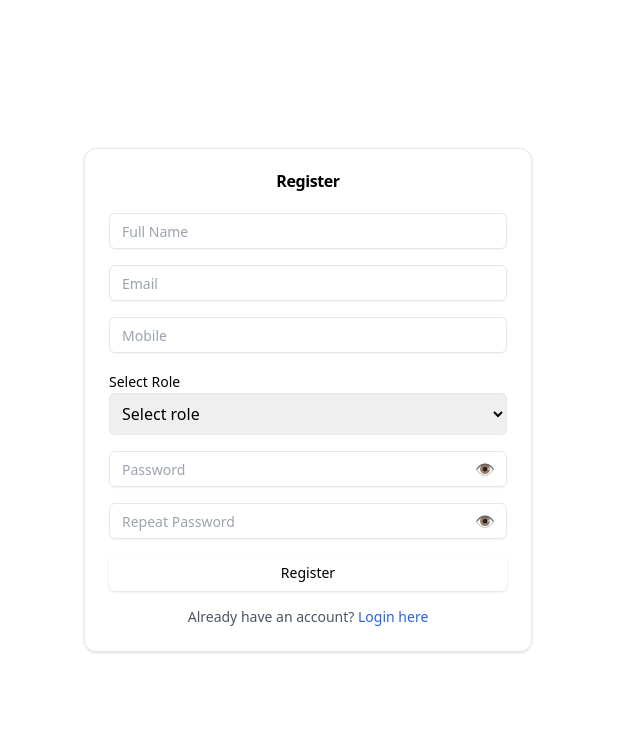
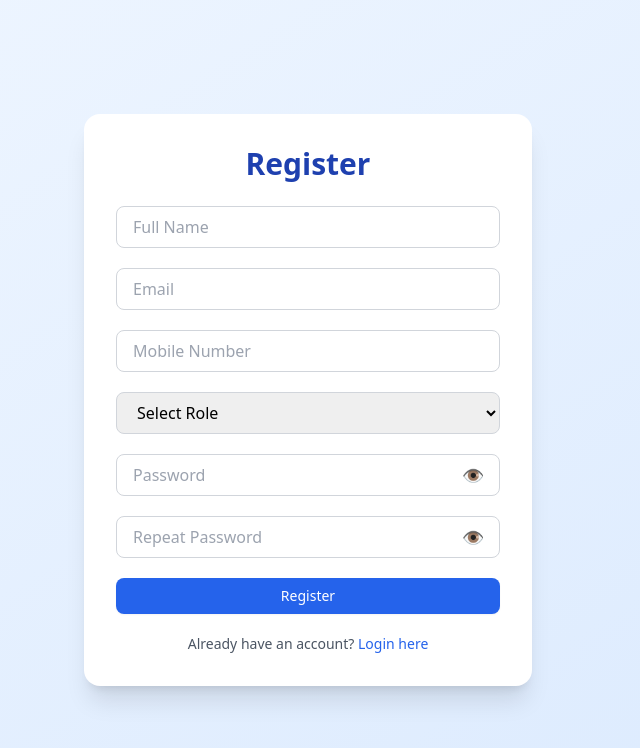
Before and after one commit to Shaikhmohamm/nayaab, a Next.js app: page /register in a window 1280 px wide. Shown: the top 748 px of the page, without its empty margins (332-972 px from the left). Built offline with nearby package versions, Linux system fonts and the light colour scheme.

Commit message:
changes in login/register page

```diff
--- a/src/app/admin/page.jsx
+++ b/src/app/admin/page.jsx
@@ -19,13 +19,11 @@ const AdminPage = () => {
         const userData = res.data.user;
 
         if (!userData || !userData.isAdmin) {
-          // 👉 redirect to /access-denied if not admin
           router.push("/access-denied?reason=not-authorized");
         } else {
           setUser(userData);
         }
       } catch (error) {
-        // 👉 redirect if API call fails (unauthorized or error)
         router.push("/access-denied?reason=session-expired");
       } finally {
         setLoading(false);
@@ -37,8 +35,10 @@ const AdminPage = () => {
 
   if (loading) {
     return (
-      <div className="min-h-screen flex justify-center items-center">
-        <p className="text-lg font-semibold">Checking credentials...</p>
+      <div className="min-h-screen flex items-center justify-center px-4">
+        <p className="text-base sm:text-lg font-semibold text-center">
+          Checking credentials...
+        </p>
       </div>
     );
   }
@@ -46,8 +46,13 @@ const AdminPage = () => {
   return (
     <div className="min-h-screen bg-gray-100">
       <AdminNav />
-      <div className="flex justify-center items-center min-h-screen">
-        <h2 className="text-2xl font-bold">Welcome to Admin Dashboard</h2>
+      <div className="flex flex-col items-center justify-center px-4 py-10 sm:py-20">
+        <h2 className="text-xl sm:text-3xl font-bold text-center text-gray-800">
+          Welcome to Admin Dashboard
+        </h2>
+        <p className="mt-2 text-center text-sm sm:text-base text-gray-600">
+          You are logged in as: <span className="font-medium">{user?.email}</span>
+        </p>
       </div>
     </div>
   );
--- a/src/app/register/page.jsx
+++ b/src/app/register/page.jsx
@@ -5,15 +5,12 @@ import { Formik, Form, Field, ErrorMessage } from "formik";
 import * as Yup from "yup";
 import axios from "axios";
 import toast, { Toaster } from "react-hot-toast";
-import { Card, CardContent, CardHeader, CardTitle } from "@/components/ui/card";
-import { Input } from "@/components/ui/input";
-import { Button } from "@/components/ui/button";
-import { Label } from "@/components/ui/label";
-import { Select, SelectItem } from "@/components/ui/select";
+import { useRouter } from "next/navigation";
 
 const Register = () => {
   const [showPassword, setShowPassword] = useState(false);
   const [showRepeatPassword, setShowRepeatPassword] = useState(false);
+  const router = useRouter();
 
   const validationSchema = Yup.object({
     fullName: Yup.string().required("Full name is required"),
@@ -21,9 +18,7 @@ const Register = () => {
     mobile: Yup.string()
       .matches(/^[0-9]{10}$/, "Mobile must be 10 digits")
       .required("Mobile is required"),
-    password: Yup.string()
-      .min(6, "Password must be at least 6 characters")
-      .required("Password is required"),
+    password: Yup.string().min(6, "Password must be at least 6 characters").required("Password is required"),
     repeatPassword: Yup.string()
       .oneOf([Yup.ref("password"), null], "Passwords must match")
       .required("Repeat password is required"),
@@ -35,21 +30,19 @@ const Register = () => {
       await axios.post(`${process.env.NEXT_PUBLIC_API_BASE_URL}/api/user/register`, values);
       toast.success("Registration successful! 🎉");
       resetForm();
+      setTimeout(() => router.push("/login"), 1500);
     } catch (error) {
-      toast.error(
-        error.response?.data?.message || "Something went wrong. Try again."
-      );
+      toast.error(error.response?.data?.message || "Something went wrong. Try again.");
     }
   };
 
   return (
-    <div className="flex justify-center items-center min-h-screen">
+    <div className="min-h-screen bg-gradient-to-br from-blue-50 to-blue-100 flex items-center justify-center px-4 sm:px-6">
+      <div className="w-full max-w-sm sm:max-w-md bg-white p-6 sm:p-8 rounded-2xl shadow-xl">
+        <h2 className="text-2xl sm:text-3xl font-bold text-center text-blue-800 mb-6">Register</h2>
+
         <Toaster position="top-center" reverseOrder={false} />
-      <Card className="w-full max-w-md">
-        <CardHeader>
-          <CardTitle className="text-center">Register</CardTitle>
-        </CardHeader>
-        <CardContent>
+
         <Formik
           initialValues={{
             fullName: "",
@@ -57,63 +50,125 @@ const Register = () => {
             mobile: "",
             password: "",
             repeatPassword: "",
-              role: "", // Added role field
+            role: "",
           }}
           validationSchema={validationSchema}
           onSubmit={handleSubmit}
         >
           {({ errors, touched }) => (
-              <Form className="space-y-4">
+            <Form className="space-y-4 sm:space-y-5">
+              {/* Full Name */}
               <div>
-                  <Field as={Input} type="text" name="fullName" placeholder="Full Name" />
-                  <ErrorMessage name="fullName" component="p" className="text-red-500 text-sm mt-1" />
+                <Field
+                  type="text"
+                  name="fullName"
+                  placeholder="Full Name"
+                  className={`w-full px-4 py-2 border rounded-lg focus:outline-none focus:ring-2 focus:ring-blue-500 ${
+                    errors.fullName && touched.fullName ? "border-red-500" : "border-gray-300"
+                  }`}
+                />
+                <ErrorMessage name="fullName" component="div" className="text-sm text-red-600 mt-1" />
               </div>
 
+              {/* Email */}
               <div>
-                  <Field as={Input} type="email" name="email" placeholder="Email" />
-                  <ErrorMessage name="email" component="p" className="text-red-500 text-sm mt-1" />
+                <Field
+                  type="email"
+                  name="email"
+                  placeholder="Email"
+                  className={`w-full px-4 py-2 border rounded-lg focus:outline-none focus:ring-2 focus:ring-blue-500 ${
+                    errors.email && touched.email ? "border-red-500" : "border-gray-300"
+                  }`}
+                />
+                <ErrorMessage name="email" component="div" className="text-sm text-red-600 mt-1" />
               </div>
 
+              {/* Mobile */}
               <div>
-                  <Field as={Input} type="text" name="mobile" placeholder="Mobile" />
-                  <ErrorMessage name="mobile" component="p" className="text-red-500 text-sm mt-1" />
+                <Field
+                  type="text"
+                  name="mobile"
+                  placeholder="Mobile Number"
+                  className={`w-full px-4 py-2 border rounded-lg focus:outline-none focus:ring-2 focus:ring-blue-500 ${
+                    errors.mobile && touched.mobile ? "border-red-500" : "border-gray-300"
+                  }`}
+                />
+                <ErrorMessage name="mobile" component="div" className="text-sm text-red-600 mt-1" />
               </div>
 
+              {/* Role */}
               <div>
-                  <Label htmlFor="role">Select Role</Label>
-                  <Field as="select" name="role" className="w-full p-2 border rounded-md">
-                    <option value="" label="Select role" />
-                    <option value="user" label="User" />
-                    <option value="admin" label="Admin" />
+                <Field
+                  as="select"
+                  name="role"
+                  className={`w-full px-4 py-2 border rounded-lg focus:outline-none focus:ring-2 focus:ring-blue-500 ${
+                    errors.role && touched.role ? "border-red-500" : "border-gray-300"
+                  }`}
+                >
+                  <option value="">Select Role</option>
+                  <option value="user">User</option>
+                  <option value="admin">Admin</option>
                 </Field>
-                  <ErrorMessage name="role" component="p" className="text-red-500 text-sm mt-1" />
+                <ErrorMessage name="role" component="div" className="text-sm text-red-600 mt-1" />
               </div>
 
+              {/* Password */}
               <div className="relative">
-                  <Field as={Input} type={showPassword ? "text" : "password"} name="password" placeholder="Password" />
-                  <button type="button" onClick={() => setShowPassword(!showPassword)} className="absolute inset-y-0 right-3 flex items-center text-gray-500">
+                <Field
+                  type={showPassword ? "text" : "password"}
+                  name="password"
+                  placeholder="Password"
+                  className={`w-full px-4 py-2 border rounded-lg focus:outline-none focus:ring-2 focus:ring-blue-500 ${
+                    errors.password && touched.password ? "border-red-500" : "border-gray-300"
+                  }`}
+                />
+                <span
+                  onClick={() => setShowPassword(!showPassword)}
+                  className="absolute right-4 top-1/2 -translate-y-1/2 cursor-pointer text-gray-500 text-lg"
+                >
                   {showPassword ? "🙈" : "👁️"}
-                  </button>
-                  <ErrorMessage name="password" component="p" className="text-red-500 text-sm mt-1" />
+                </span>
+                <ErrorMessage name="password" component="div" className="text-sm text-red-600 mt-1" />
               </div>
 
+              {/* Repeat Password */}
               <div className="relative">
-                  <Field as={Input} type={showRepeatPassword ? "text" : "password"} name="repeatPassword" placeholder="Repeat Password" />
-                  <button type="button" onClick={() => setShowRepeatPassword(!showRepeatPassword)} className="absolute inset-y-0 right-3 flex items-center text-gray-500">
+                <Field
+                  type={showRepeatPassword ? "text" : "password"}
+                  name="repeatPassword"
+                  placeholder="Repeat Password"
+                  className={`w-full px-4 py-2 border rounded-lg focus:outline-none focus:ring-2 focus:ring-blue-500 ${
+                    errors.repeatPassword && touched.repeatPassword ? "border-red-500" : "border-gray-300"
+                  }`}
+                />
+                <span
+                  onClick={() => setShowRepeatPassword(!showRepeatPassword)}
+                  className="absolute right-4 top-1/2 -translate-y-1/2 cursor-pointer text-gray-500 text-lg"
+                >
                   {showRepeatPassword ? "🙈" : "👁️"}
-                  </button>
-                  <ErrorMessage name="repeatPassword" component="p" className="text-red-500 text-sm mt-1" />
+                </span>
+                <ErrorMessage name="repeatPassword" component="div" className="text-sm text-red-600 mt-1" />
               </div>
 
-                <Button type="submit" className="w-full">Register</Button>
+              {/* Submit Button */}
+              <button
+                type="submit"
+                className="w-full bg-blue-600 text-white py-2 rounded-lg text-sm font-medium hover:bg-blue-700 transition-all duration-300 shadow-sm"
+              >
+                Register
+              </button>
+
+              {/* Login Link */}
               <p className="text-center text-sm text-gray-600 mt-2">
-                  Already have an account? <a href="/login" className="text-blue-600 hover:underline">Login here</a>
+                Already have an account?{" "}
+                <a href="/login" className="text-blue-600 hover:underline font-medium">
+                  Login here
+                </a>
               </p>
             </Form>
           )}
         </Formik>
-        </CardContent>
-      </Card>
+      </div>
     </div>
   );
 };
--- a/src/components/MobileNav.jsx
+++ b/src/components/MobileNav.jsx
@@ -81,13 +81,15 @@ const MobileNav = () => {
           {user ? (
             <button
               onClick={handleLogout}
-              className="text-white border border-white px-3 py-1 rounded-lg"
+              disabled={logoutLoading}
+              className={`flex items-center gap-2 text-white border border-white px-4 py-1.5 rounded-full text-sm font-medium transition-all duration-300 hover:bg-white hover:text-blue-950 ${logoutLoading ? "opacity-50 cursor-not-allowed" : "hover:shadow-md"
+                }`}
             >
-              Logout
+              {logoutLoading ? "Logging out..." : "Logout"}
             </button>
           ) : (
             <Link href="/login">
-              <button className="text-white border border-white px-3 py-1 rounded-lg">
+              <button className="text-white border border-white px-4 py-1.5 rounded-full text-sm font-medium transition-all duration-300 hover:bg-white hover:text-blue-950 hover:shadow-md">
                 Login
               </button>
             </Link>
```
Also changed, not shown: src/app/login/page.jsx (+24 -25 lines). Lines whose indentation alone changed are shown as unchanged.
